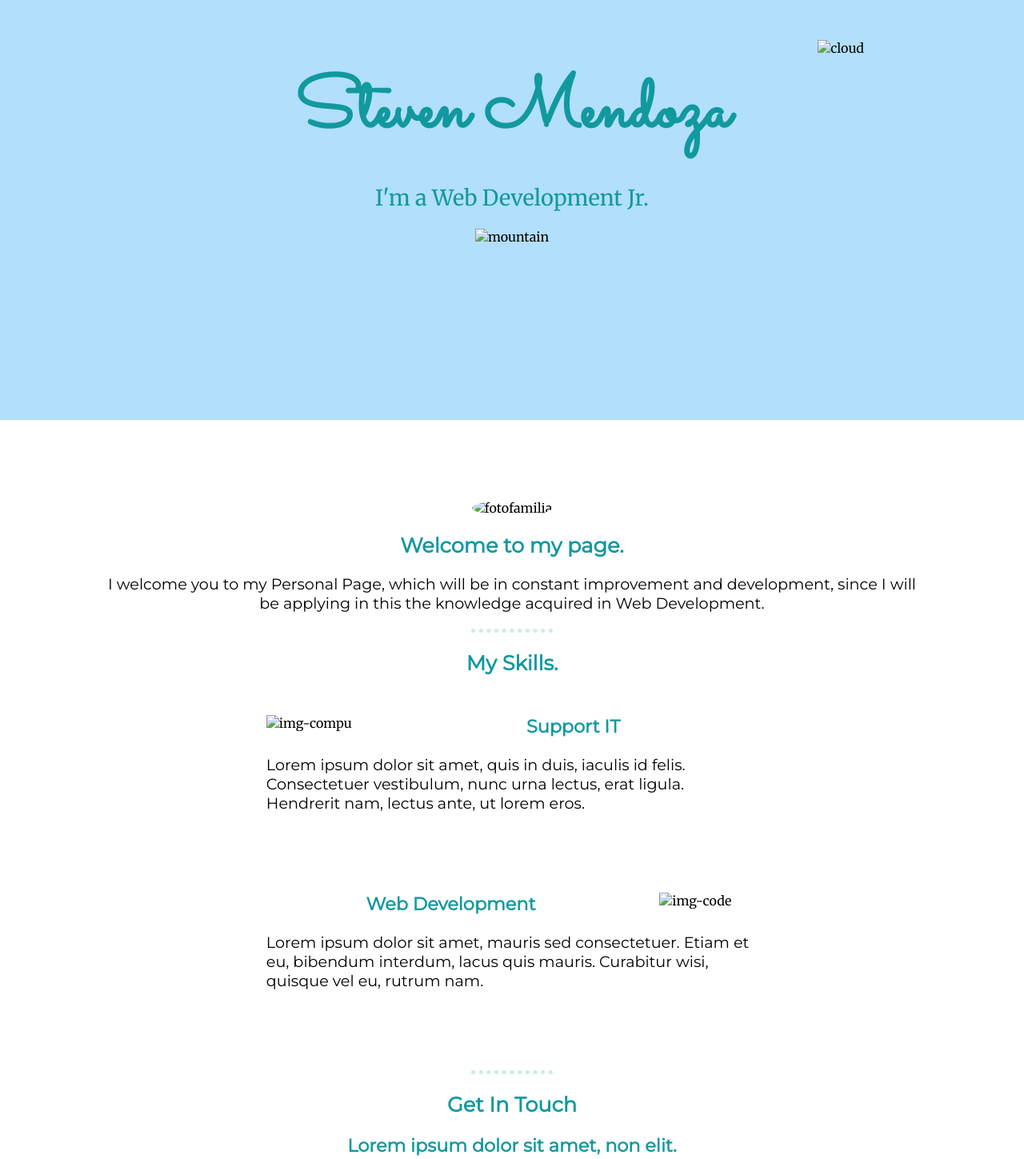
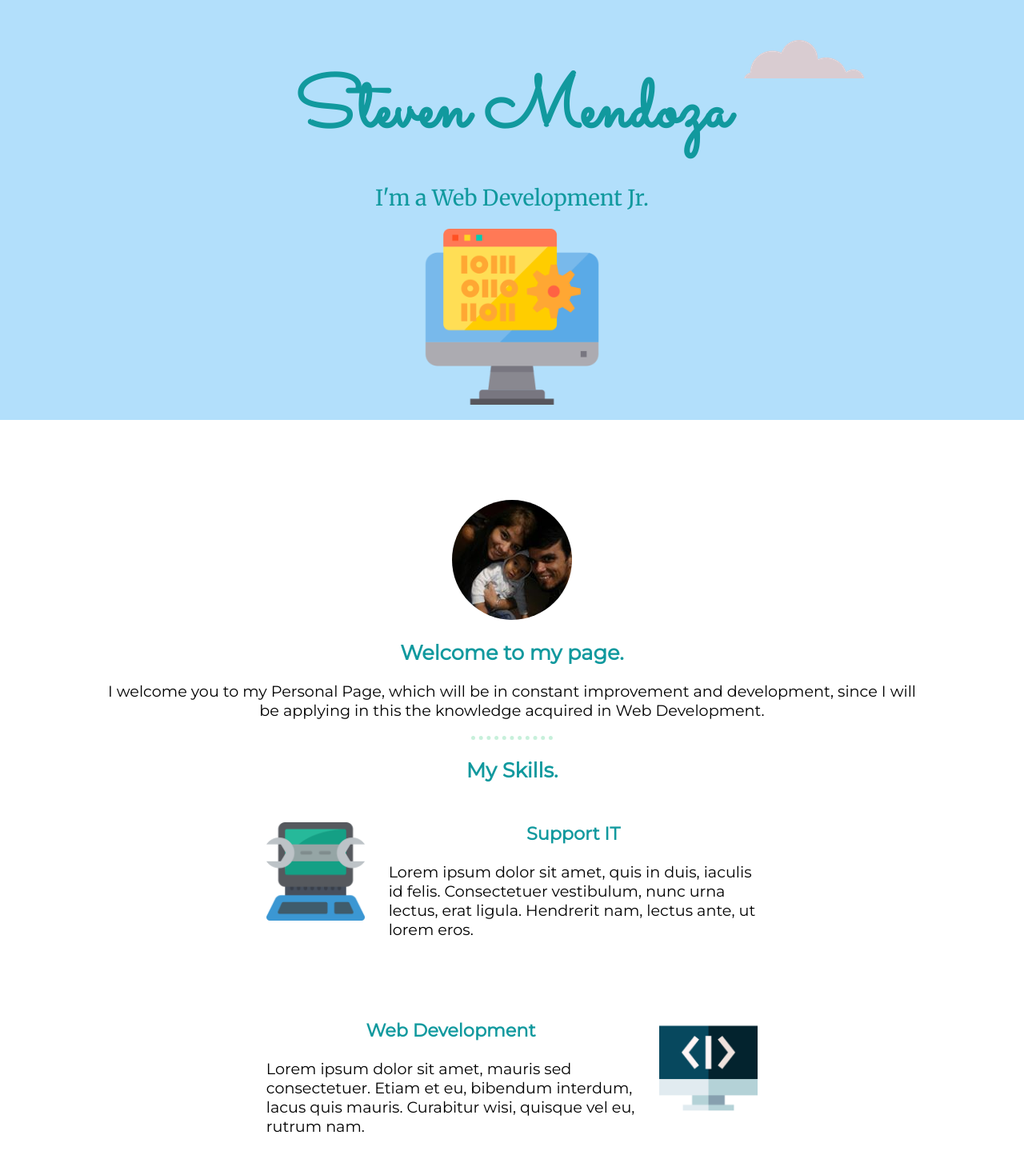
Before and after one commit to Steven-Mendoza/MyPersonalSite, a plain HTML site: page index.html in a window 1280 px wide. Shown: the top 1449 px of the page at 80% size. Drawn offline with Linux system fonts and the light colour scheme; the site is published under a folder, as on GitHub Pages, so addresses that start at the root find nothing.

Commit message:
Update index.html

```diff
--- a/index.html
+++ b/index.html
@@ -11,15 +11,15 @@
 
 <body>
   <div class="divsuperior">
-    <img class="cloud-top" src="/cloud.png" alt="cloud">
+    <img class="cloud-top" src="cloud.png" alt="cloud">
     <h1>Steven Mendoza</h1>
     <h2 class="h2top">I'm a Web Development Jr.</h2>
-    <img class="themountain" src="/binary-code.png" alt="mountain">
+    <img class="themountain" src="binary-code.png" alt="mountain">
 
   </div>
   <div class="middle-container">
     <div class="profile">
-      <img class="fotofamilia" src="/Familia Mendoza-Rodrigues.jpg" alt="fotofamilia">
+      <img class="fotofamilia" src="Familia Mendoza-Rodrigues.jpg" alt="fotofamilia">
       <h2>Welcome to my page.</h2>
       <p>I welcome you to my Personal Page, which will be in constant improvement and development, since I will be applying in this the knowledge acquired in Web Development.</p>
     </div>
@@ -27,12 +27,12 @@
     <div class="skills">
       <h2>My Skills.</h2>
       <div class="skill-row">
-        <img class="img-compu" src="/it.png" alt="img-compu">
+        <img class="img-compu" src="it.png" alt="img-compu">
         <h3>Support IT</h3>
         <p class="supportskill">Lorem ipsum dolor sit amet, quis in duis, iaculis id felis. Consectetuer vestibulum, nunc urna lectus, erat ligula. Hendrerit nam, lectus ante, ut lorem eros.</p>
       </div>
       <div class="skill-row">
-        <img class="img-code" src="/code.png" alt="img-code">
+        <img class="img-code" src="code.png" alt="img-code">
         <h3>Web Development</h3>
         <p class="codeskill">Lorem ipsum dolor sit amet, mauris sed consectetuer. Etiam et eu, bibendum interdum, lacus quis mauris. Curabitur wisi, quisque vel eu, rutrum nam.</p>
       </div>
```
